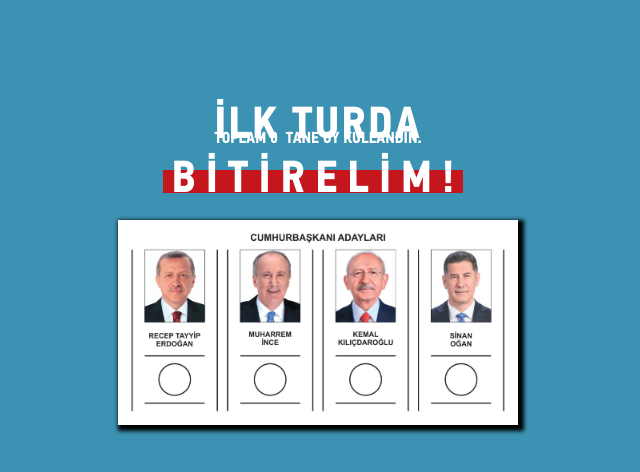
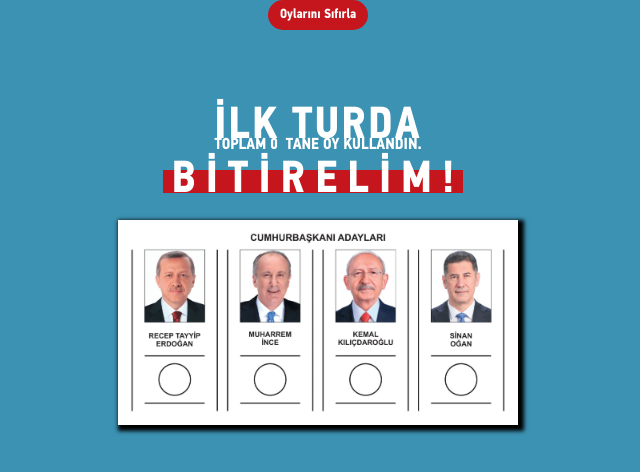
Before and after one commit to thexehn/ilkturdabitirelim.github.io, a plain HTML site: page index.html in a window 1280 px wide. Shown: the whole page, without its empty margins (322-962 px from the left). Drawn offline with Linux system fonts and the light colour scheme.

Commit message:
Update index.html

```diff
--- a/index.html
+++ b/index.html
@@ -11,6 +11,10 @@
 
     </head>
     <body>
+        <div class="oysifirla">
+            <button class="btn" id="reset-button" onclick="oySifirla()">Oylarını Sıfırla</button>
+            <p id="sifirlandi"> </p>
+        </div>
         <div class="ilkturdabitirelim">
         <h5 id="ilk">İLK TURDA</h5>
         <br>
@@ -23,6 +27,7 @@
         <div class="oykullanim">
         <p>Toplam <span id="count">1 </span> Tane Oy Kullandın.</p>
     </div>
+
     <div class="pusula" >
         <input type="checkbox" name="" id="oymuhurtikla" onclick="basliyoruzCheck(this)" onclick="basliyoruzChecks()">
 
```
Lines whose indentation alone changed are shown as unchanged.
